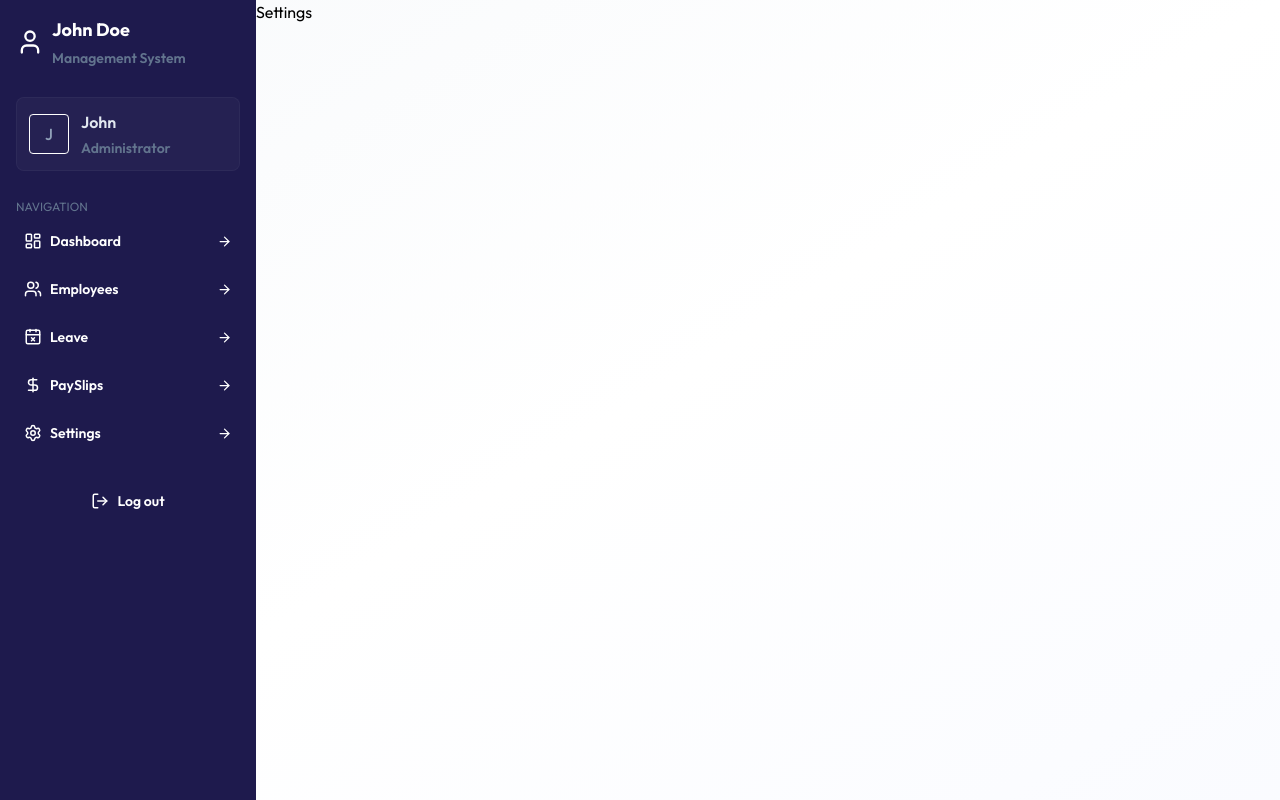
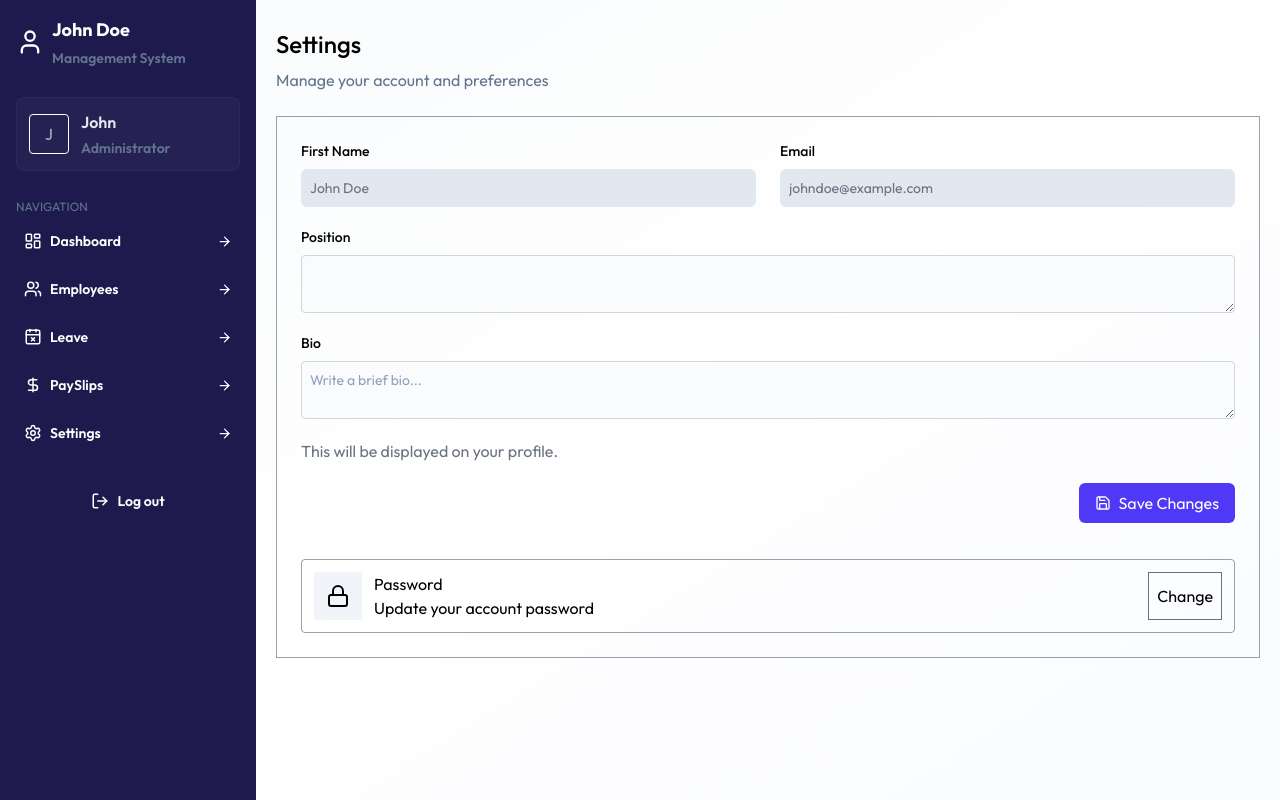
Before and after one commit to IzzaYoucef/Full-Stack-Employee-Management-System, a React (Vite) app in the folder client/: page /settings in a window 1280 px wide. Built offline with nearby package versions, Linux system fonts and the light colour scheme.

Commit message:
Add Settings and setup chage password UI button

```diff
--- /dev/null
+++ b/client/src/components/ChangePassword.jsx
@@ -0,0 +1,76 @@
+import React, { useState } from 'react'
+import { X } from 'lucide-react'
+
+const ChangePassword = ({ isOpen, onClose, onSubmit }) => {
+
+  const [currentPassword, setCurrentPassword] = useState('')
+  const [newPassword, setNewPassword] = useState('')
+
+  if (!isOpen) return null
+
+  const handleSubmit = (e) => {
+    e.preventDefault()
+    onSubmit?.({ currentPassword, newPassword })
+  }
+
+  const handleClose = () => {
+    setCurrentPassword('')
+    setNewPassword('')
+    onClose?.()
+  }
+
+  return (
+    <div className='fixed inset-0 bg-black/40 flex items-center justify-center z-50'>
+      <div className='bg-white rounded w-full max-w-sm p-5'>
+
+        <div className='flex justify-between items-center mb-5'>
+          <h2 className='text-lg font-medium'>Change Password</h2>
+          <button
+            type='button'
+            onClick={handleClose}
+            aria-label='Close'
+            className='text-gray-500 hover:text-gray-800 cursor-pointer'
+          >
+            <X size={20} />
+          </button>
+        </div>
+
+        <form onSubmit={handleSubmit} className='flex flex-col gap-4'>
+          <div className='flex flex-col gap-2'>
+            <label htmlFor='currentPassword' className='text-sm font-medium'>Current Password</label>
+            <input
+              id='currentPassword'
+              type='password'
+              value={currentPassword}
+              onChange={(e) => setCurrentPassword(e.target.value)}
+              required
+              className='p-2 border border-gray-400 rounded outline-none focus:border-[#4F39F6]'
+            />
+          </div>
+
+          <div className='flex flex-col gap-2'>
+            <label htmlFor='newPassword' className='text-sm font-medium'>New Password</label>
+            <input
+              id='newPassword'
+              type='password'
+              value={newPassword}
+              onChange={(e) => setNewPassword(e.target.value)}
+              required
+              className='p-2 border border-gray-400 rounded outline-none focus:border-[#4F39F6]'
+            />
+          </div>
+
+          <button
+            type='submit'
+            className='bg-[#4F39F6] text-white py-2 rounded mt-2 self-end px-4'
+          >
+            Update Password
+          </button>
+        </form>
+
+      </div>
+    </div>
+  )
+}
+
+export default ChangePassword
--- a/client/src/pages/Settings.jsx
+++ b/client/src/pages/Settings.jsx
@@ -1,9 +1,139 @@
-import React from 'react'
+import React, { useEffect, useState } from 'react'
+import { dummyProfileData } from '../assets/assets';
+import Loading from '../components/Loading'
+import { Save, Lock } from 'lucide-react'
+import ChangePassword from '../components/ChangePassword';
 
 const Settings = () => {
+  const [loading, setLoading] = useState(true);
+  const [employeeData, setEmployeeData] = useState({});
+  const [showPasswordPage, setShowPasswordPage] = useState(false);
+
+  const handleChanges = (e) => {
+    e.preventDefault();
+    console.log('Saving changes:', {
+      position: employeeData.position,
+      bio: employeeData.bio,
+    });
+  };
+
+  const handleFieldChange = (e) => {
+    const { name, value } = e.target;
+    setEmployeeData((prev) => ({ ...prev, [name]: value }));
+  };
+
+  const fetchProfileData = async () => {
+    setLoading(true);
+    setEmployeeData(dummyProfileData);
+    setTimeout(() => {
+      setLoading(false);
+    }, 500);
+  };
+
+  useEffect(() => {
+    fetchProfileData();
+  }, []);
+
   return (
-    <div>Settings</div>
+    <div className='mx-5 my-7'>
+      {/* Page Header */}
+      <div className='w-full flex justify-between mb-6'>
+        <div className='grid gap-2'>
+          <h1 className='text-2xl font-medium'>Settings</h1>
+          <p className='text-base font-normal text-[#62748E]'>Manage your account and preferences</p>
+        </div>
+      </div>
+
+      {loading ? <Loading /> : (
+        <>
+          <form onSubmit={handleChanges} className='p-6 flex flex-col gap-5 items-start border border-gray-400'>
+            <div className='flex w-full gap-6'>
+              <div className='flex flex-1 min-w-0 gap-2 flex-col'>
+                <label htmlFor="fullName" className='text-sm font-medium'>First Name</label>
+                <input
+                  id="fullName"
+                  type="text"
+                  value={`${employeeData.firstName ?? ''} ${employeeData.lastName ?? ''}`}
+                  disabled
+                  className='p-2 bg-[#E2E8F0] text-gray-500 rounded-md w-full'
+                />
+              </div>
+              <div className='flex flex-1 min-w-0 gap-2 flex-col'>
+                <label htmlFor="email" className='text-sm font-medium'>Email</label>
+                <input
+                  id="email"
+                  type="text"
+                  value={employeeData.email ?? ''}
+                  disabled
+                  className='p-2 bg-[#E2E8F0] text-gray-500 rounded-md w-full'
+                />
+              </div>
+            </div>
+
+            <div className='flex flex-col w-full gap-2'>
+              <label htmlFor="position" className='text-sm font-medium'>Position</label>
+              <textarea
+                id="position"
+                name="position"
+                value={employeeData.position ?? ''}
+                onChange={handleFieldChange}
+                className='p-2 border border-gray-300 rounded w-full text-gray-700'
+              />
+            </div>
+
+            <div className='flex flex-col w-full gap-2'>
+              <label htmlFor="bio" className='text-sm font-medium'>Bio</label>
+              <textarea
+                id="bio"
+                name="bio"
+                placeholder='Write a brief bio...'
+                value={employeeData.bio ?? ''}
+                onChange={handleFieldChange}
+                className='p-2 border border-gray-300 rounded w-full text-gray-700'
+              />
+            </div>
+
+            <p className='text-gray-500'>This will be displayed on your profile.</p>
+
+            <button
+              type="submit"
+              className='bg-[#4F39F6] px-4 py-2 text-white self-end flex items-center gap-2 cursor-pointer rounded-md'
+            >
+              <Save size={16} />
+              <p>Save Changes</p>
+            </button>
+
+            <div className='mt-4 border border-gray-400 p-3 rounded flex justify-between  w-full'>
+              <div className='flex gap-3'>
+                <div className='p-3 bg-[#F1F5F9]' >
+                  <Lock />
+                </div>
+                <div className='flex flex-col'>
+                  <h1>Password</h1>
+                  <p>Update your account password</p>
+                </div>
+              </div>
+              <button
+                type="button"
+                onClick={() => setShowPasswordPage(true)}
+                className='p-2 border border-gray-500 cursor-pointer'
+              >
+                Change
+              </button>
+            </div>
+          </form>
+
+
+          <ChangePassword
+            isOpen={showPasswordPage}
+            onClose={() => setShowPasswordPage(false)}
+            onSubmit={({ currentPassword, newPassword }) => {
+              setShowPasswordPage(false)
+            }}
+          />
+        </>
+      )}
+    </div>
   )
 }
-
 export default Settings
```
